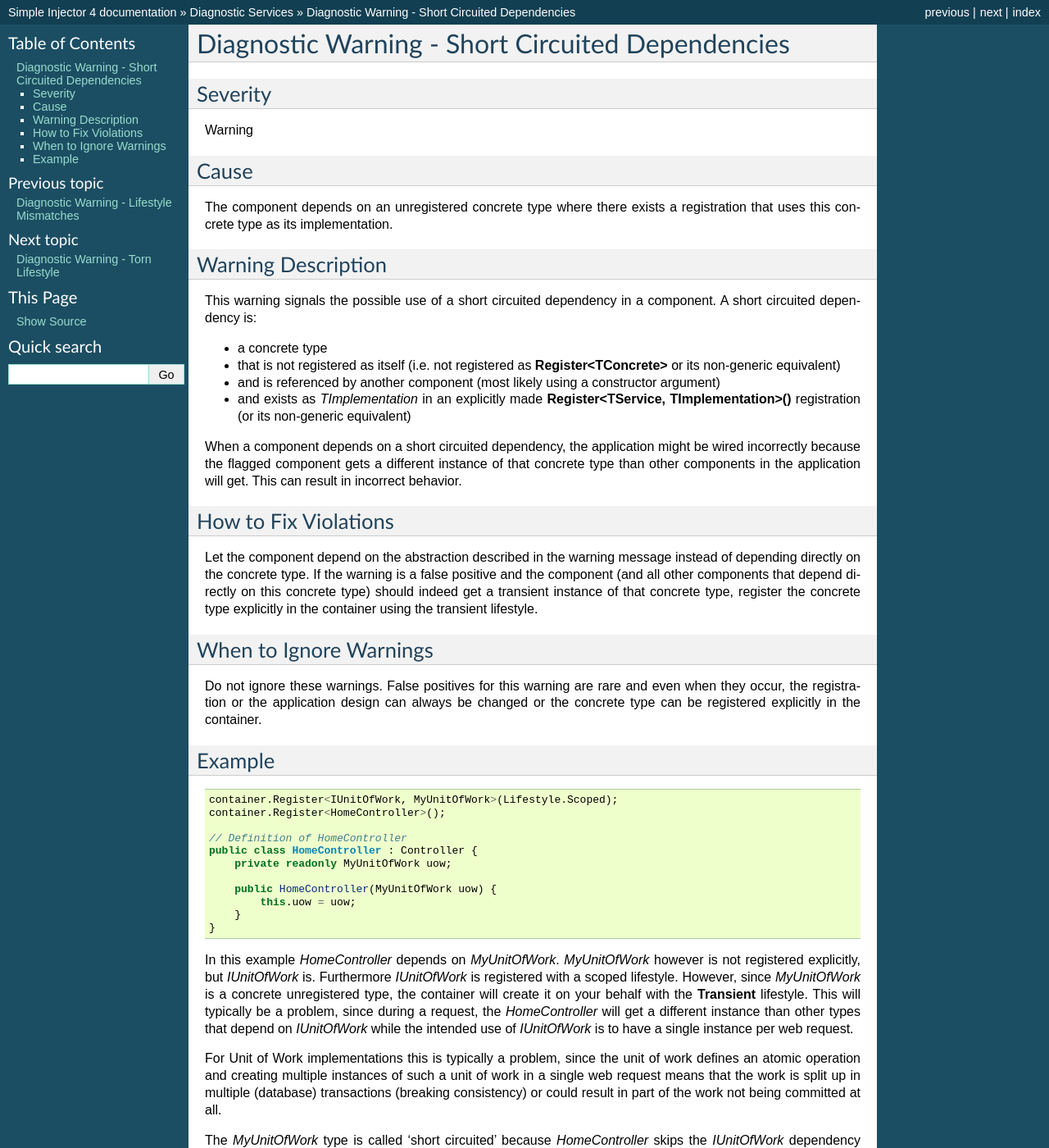
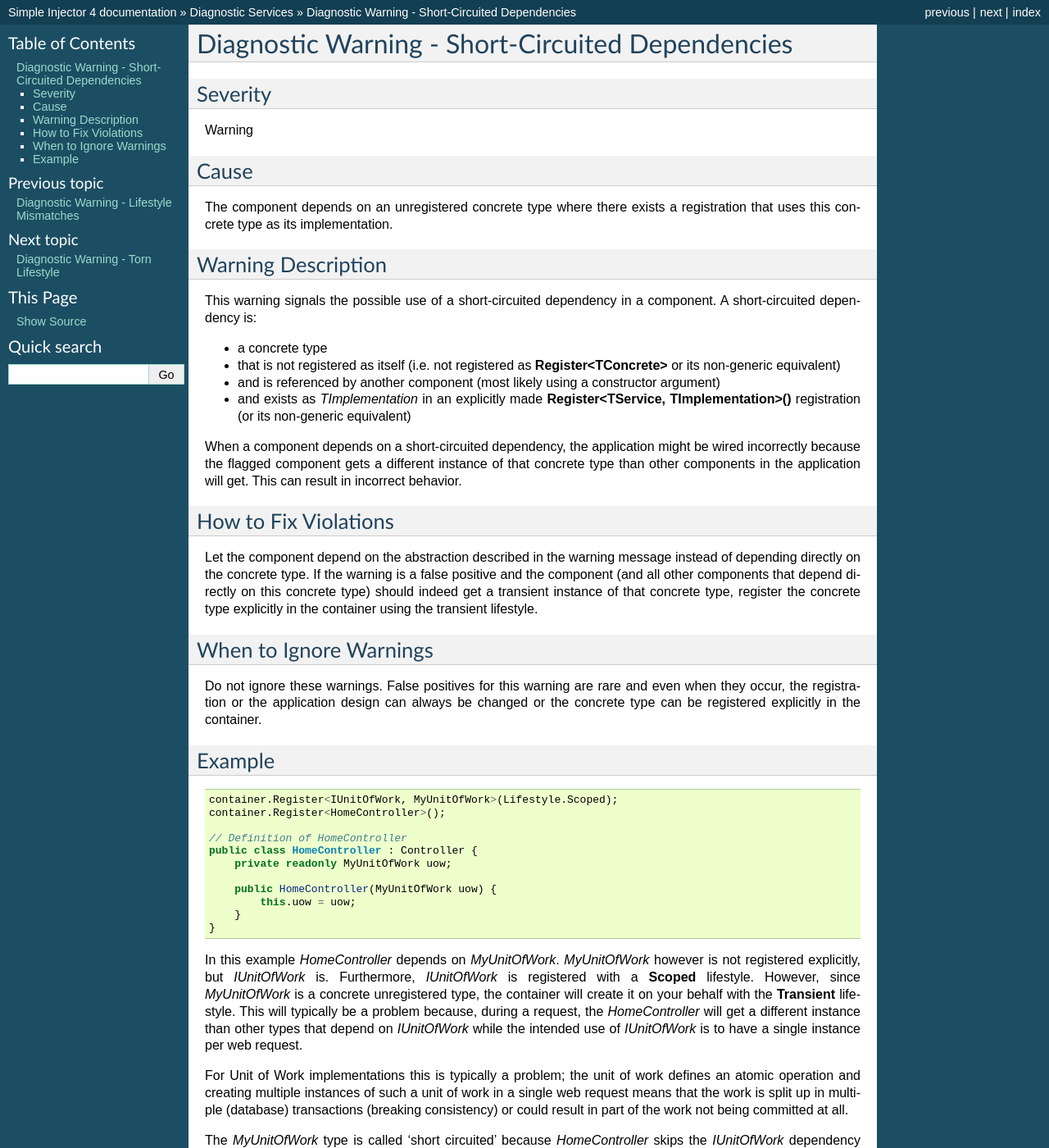
Before and after one commit to simpleinjector/Documentation, a Sphinx documentation site: the page built from source/ShortCircuitedDependencies.rst, in a window 1280 px wide and 1400 px high. Shown: the whole window at 82% size. Built offline with Sphinx 7.4.7, drawn with Linux system fonts in a browser that asks for light colours; some of the changed text lies outside the part shown.

Commit message:
Spelling fixed

```diff
--- a/source/ShortCircuitedDependencies.rst
+++ b/source/ShortCircuitedDependencies.rst
@@ -1,5 +1,5 @@
 =================================================
-Diagnostic Warning - Short Circuited Dependencies
+Diagnostic Warning - Short-Circuited Dependencies
 =================================================
 
 Severity
@@ -15,14 +15,14 @@ The component depends on an unregistered concrete type where there exists a regi
 Warning Description
 ===================
 
-This warning signals the possible use of a short circuited dependency in a component. A short circuited dependency is:
+This warning signals the possible use of a short-circuited dependency in a component. A short-circuited dependency is:
 
 * a concrete type
 * that is not registered as itself (i.e. not registered as **Register<TConcrete>** or its non-generic equivalent)
 * and is referenced by another component (most likely using a constructor argument)
 * and exists as *TImplementation* in an explicitly made **Register<TService, TImplementation>()** registration (or its non-generic equivalent)
 
-When a component depends on a short circuited dependency, the application might be wired incorrectly because the flagged component gets a different instance of that concrete type than other components in the application will get. This can result in incorrect behavior.
+When a component depends on a short-circuited dependency, the application might be wired incorrectly because the flagged component gets a different instance of that concrete type than other components in the application will get. This can result in incorrect behavior.
 
 How to Fix Violations
 =====================
@@ -51,18 +51,18 @@ Example
         }
     }
 
-In this example *HomeController* depends on *MyUnitOfWork*. *MyUnitOfWork* however is not registered explicitly, but *IUnitOfWork* is. Furthermore *IUnitOfWork* is registered with a scoped lifestyle. However, since *MyUnitOfWork* is a concrete unregistered type, the container will create it on your behalf with the **Transient** lifestyle. This will typically be a problem, since during a request, the *HomeController* will get a different instance than other types that depend on *IUnitOfWork* while the intended use of *IUnitOfWork* is to have a single instance per web request.
+In this example *HomeController* depends on *MyUnitOfWork*. *MyUnitOfWork* however is not registered explicitly, but *IUnitOfWork* is. Furthermore, *IUnitOfWork* is registered with a **Scoped** lifestyle. However, since *MyUnitOfWork* is a concrete unregistered type, the container will create it on your behalf with the **Transient** lifestyle. This will typically be a problem because, during a request, the *HomeController* will get a different instance than other types that depend on *IUnitOfWork* while the intended use of *IUnitOfWork* is to have a single instance per web request.
 
-For Unit of Work implementations this is typically a problem, since the unit of work defines an atomic operation and creating multiple instances of such a unit of work in a single web request means that the work is split up in multiple (database) transactions (breaking consistency) or could result in part of the work not being committed at all.
+For Unit of Work implementations this is typically a problem; the unit of work defines an atomic operation and creating multiple instances of such a unit of work in a single web request means that the work is split up in multiple (database) transactions (breaking consistency) or could result in part of the work not being committed at all.
 
 The *MyUnitOfWork* type is called 'short circuited' because *HomeController* skips the *IUnitOfWork* dependency and directly depends on *MyUnitOfWork*. In other words, *HomeController* short circuits to *MyUnitOfWork*.
 
-Here is an example of a short circuited dependency in the watch window:
+Here is an example of a short-circuited dependency in the watch window:
 
 .. image:: images/shortcircuited.png
    :alt: Debugger watch window showing short circuited dependency
 
-The following example shows how to query the Diagnostic API for Short Circuited Dependencies:
+The following example shows how to query the Diagnostic API for Short-Circuited Dependencies:
 
 .. code-block:: c#
 
@@ -76,7 +76,7 @@ The following example shows how to query the Diagnostic API for Short Circuited
     foreach (var result in results) {
         Console.WriteLine(result.Description);
         Console.WriteLine(
-            "Lifestyle of service with the short circuited dependency: " +
+            "Lifestyle of service with the short-circuited dependency: " +
             result.Relationship.Lifestyle.Name);
 
         Console.WriteLine("One of the following types was expected instead:");
```
